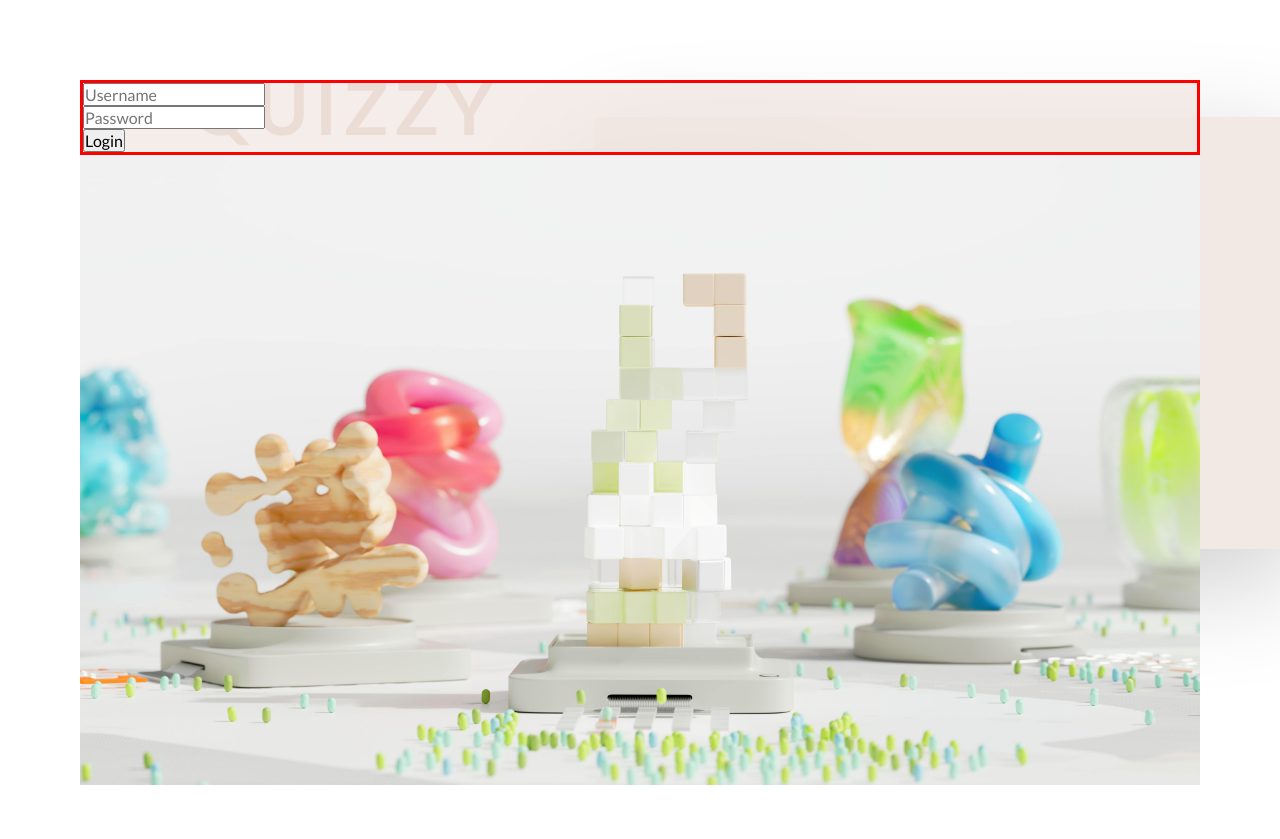
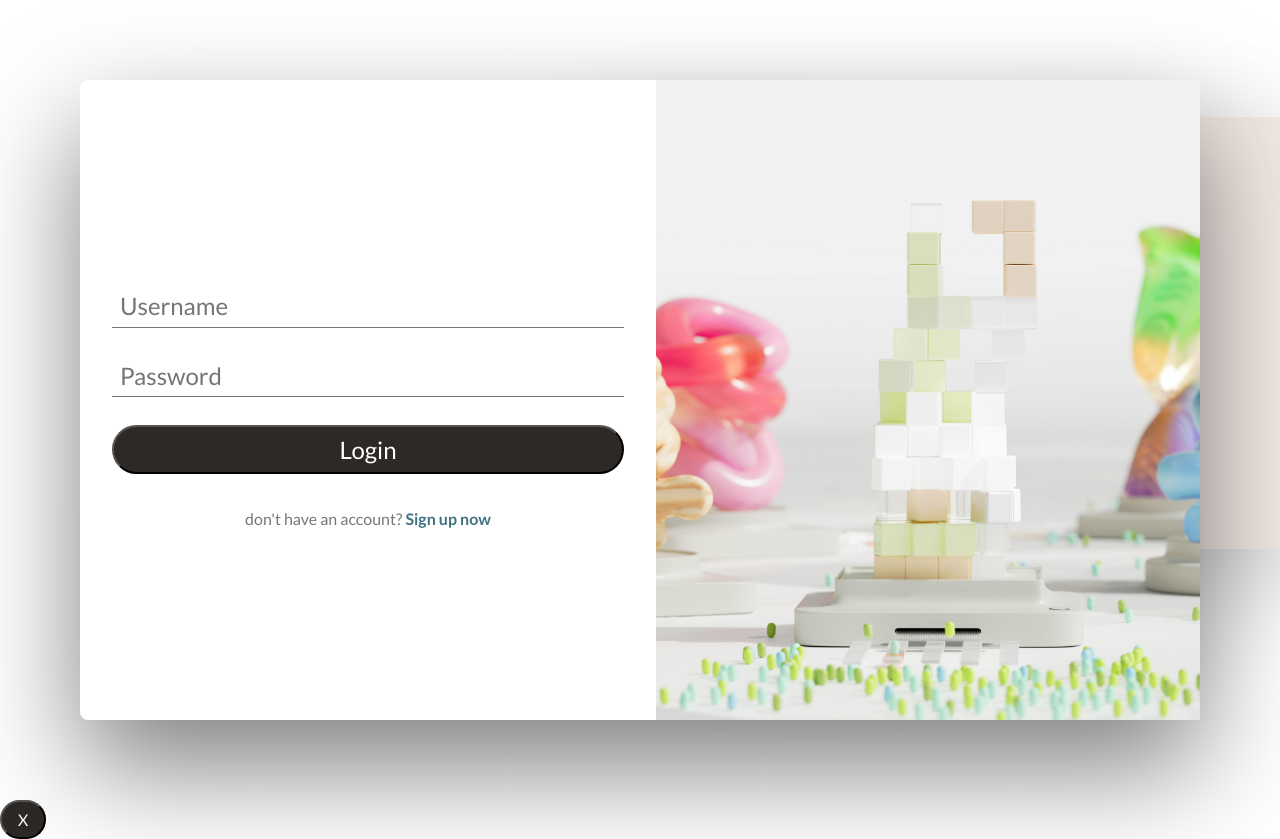
Before and after one commit to ReactRay/quizy, a React (Vite) app in the folder frontend/: page / in a window 1280 px wide. Before the commit the page ends 800 px from the top, so only its background shows below. Built offline with nearby package versions, Linux system fonts and the light colour scheme.

Commit message:
add styles to login modal

```diff
--- a/frontend/src/cmps/Login.jsx
+++ b/frontend/src/cmps/Login.jsx
@@ -14,7 +14,11 @@ export function Login() {
     };
 
     return (
+        <section className='login-modal'>
             <div className="login">
+                <div className='form-container'>
+
+
                     <form className="form">
                         <div className="form-group">
                             <input
@@ -34,12 +38,19 @@ export function Login() {
                                 onChange={handleChange}
                             />
                         </div>
-                <button type="submit">Login</button>
+                        <button className='btn' type="submit">Login</button>
                     </form>
+                    <div>
+                        <p>don't have an account? <span className='span-link'>Sign up now</span></p>
 
-            <div>
+                    </div>
+                </div>
+
+                <div className='login-image'>
                     <img src="/ai5.jpg" alt="img" />
                 </div>
             </div>
+            <button className='btn close'>X</button>
+        </section>
     );
 }
--- a/frontend/src/styles/Pages/_login.scss
+++ b/frontend/src/styles/Pages/_login.scss
@@ -8,10 +8,58 @@
   left: 50%;
   transform: translate(-50%, -50%);
   border-radius: 8px;
-  background-color: rgba($color-box-bg, $alpha: 0.8);
+  background-color: rgba($color-white, $alpha: 1);
+  box-shadow: 0 3rem 7rem rgba($color-dark, $alpha: 0.5);
+
+  display: flex;
+  justify-content: center;
+
+  .form-container {
+    margin-block: auto;
+    flex: 1;
+    padding: 1rem;
+    .span-link {
+      color: rgb(65, 114, 130);
+      font-weight: 700;
+      cursor: pointer;
+      transition: all 0.5s;
+      &:hover {
+        color: lighten(rgb(65, 114, 130), 10);
+        border-bottom: 1px solid #333;
+      }
+    }
+    p {
+      text-align: center;
+      margin-top: 1rem;
+    }
+  }
 
   .form {
-    border: 3px solid red;
+    padding: 1rem;
+    display: flex;
+    flex-direction: column;
+    gap: 1.7rem;
+    font-size: 1.5rem;
+
+    &-group {
+      input {
+        width: 100%;
+
+        border: none;
+        padding: 0.4rem 0.5rem;
+        background-color: transparent;
+        border-bottom: 1px solid $color-grey;
+      }
+    }
+  }
+
+  .login-image {
+    flex: 1;
+
+    img {
+      height: 100%;
+      object-fit: cover;
+    }
   }
 }
 
```
Lines whose indentation alone changed are shown as unchanged.
